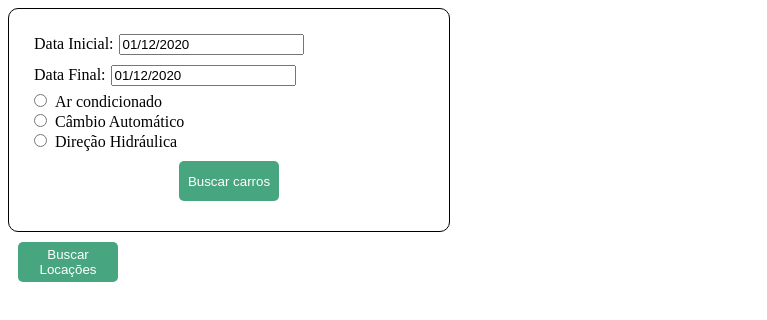
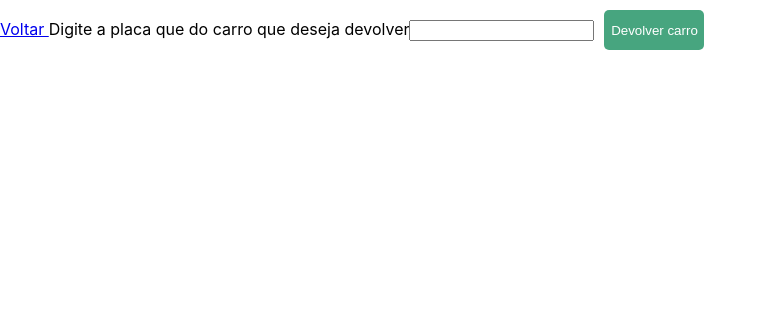
Before and after one commit to matprat/locadora-de-automoveis, a React (Create React App) app in the folder frontreact/: page /ReturnACar in a window 1280 px wide. Shown: the top 320 px of the page, without its empty margins (0-767 px from the left). Built offline with nearby package versions, Linux system fonts and the light colour scheme.

Commit message:
divisão de componentes e ajustes

```diff
--- a/frontreact/package.json
+++ b/frontreact/package.json
@@ -17,7 +17,9 @@
     "react": "^17.0.1",
     "react-datepicker": "^3.3.0",
     "react-dom": "^17.0.1",
-    "react-scripts": "4.0.1"
+    "react-router-dom": "^5.2.0",
+    "react-scripts": "4.0.1",
+    "styled-components": "^5.2.1"
   },
   "scripts": {
     "start": "react-scripts start",
--- a/frontreact/public/index.html
+++ b/frontreact/public/index.html
@@ -24,7 +24,7 @@
       work correctly both with client-side routing and a non-root public URL.
       Learn how to configure a non-root public URL by running `npm run build`.
     -->
-    <title>React App</title>
+    <title>Locadora de Carros</title>
   </head>
   <body>
     <noscript>You need to enable JavaScript to run this app.</noscript>
--- a/frontreact/src/App.js
+++ b/frontreact/src/App.js
@@ -1,16 +1,13 @@
-import React, { useEffect, useState } from "react";
-import "react-datepicker/dist/react-datepicker.css";
-import { registerLocale, setDefaultLocale } from "react-datepicker";
-import pt from "date-fns/locale/pt-BR";
-import FindCars from "./Components/FindCars";
-import ListRentals from "./Components/ListRentals";
-registerLocale("pt", pt);
-
+import React from "react";
+import Routes from "./routes";
+import { BrowserRouter } from "react-router-dom";
+import "./styles.css";
 function App() {
   return (
     <div className="App">
-      <FindCars />
-      <ListRentals />
+      <BrowserRouter>
+        <Routes />
+      </BrowserRouter>
     </div>
   );
 }
--- a/frontreact/src/Components/FindCars/index.js
+++ b/frontreact/src/Components/FindCarsAndRental/index.js
@@ -1,4 +1,5 @@
-import React, { useState, useEffect } from "react";
+import React, { useState } from "react";
+import { Link } from "react-router-dom";
 import "./styles.css";
 import api from "../../services/api";
 import DatePicker from "react-datepicker";
@@ -25,7 +26,7 @@ function FindCars() {
 
     api
       .get(
-        `carros-disponiveis/?inicioLocacao.dia=${initalDay}&inicioLocacao.mes=${initialMonth}&inicioLocacao.ano=${initialYear}&fimLocacao.dia=${finalDay}&fimLocacao.mes=${finalMonth}&fimLocacao.ano=${finalYear}&arcondicionado=${containsAr}&direcao=${containsDirecao}&cambio=${containsCambio}`
+        `carros-disponiveis?inicioLocacao.dia=${initalDay}&inicioLocacao.mes=${initialMonth}&inicioLocacao.ano=${initialYear}&fimLocacao.dia=${finalDay}&fimLocacao.mes=${finalMonth}&fimLocacao.ano=${finalYear}&arcondicionado=${containsAr}&direcao=${containsDirecao}&cambio=${containsCambio}`
       )
       .then((response) => {
         if (response.data) {
@@ -79,7 +80,8 @@ function FindCars() {
       );
   };
   return (
-    <div class="container">
+    <div className="container">
+      <Link to="/">Voltar </Link>
       <div className="date">
         <label>Data Inicial:</label>
         <DatePicker
@@ -155,7 +157,7 @@ function FindCars() {
                   currency: "BRL",
                 })}
               </span>
-              <button onClick={() => rentalCar(car)}>Locar Carro</button>
+              <button onClick={() => rentalCar(car)}>Locar carro</button>
             </div>
           ))}
       </div>
--- a/frontreact/src/Components/FindCars/styles.css
+++ b/frontreact/src/Components/FindCarsAndRental/styles.css
@@ -1,7 +1,7 @@
 .container {
   display: flex;
   flex-direction: column;
-  border: 1px solid black;
+  /* border: 1px solid black; */
   border-radius: 10px;
   padding: 20px;
   max-width: 400px;
--- a/frontreact/src/Components/ListRentals/index.js
+++ b/frontreact/src/Components/ListRentals/index.js
@@ -1,5 +1,7 @@
 import React, { useState } from "react";
 import api from "../../services/api";
+import { Link } from "react-router-dom";
+import { useEffect } from "react";
 
 function ListRentals() {
   const [rentals, setRentals] = useState([]);
@@ -19,11 +21,16 @@ function ListRentals() {
     );
   };
 
+  useEffect(() => {
+    loadRentals();
+  }, []);
+
   return (
     <div>
-      <button onClick={loadRentals}>Buscar Locações</button>
-      {rentals &&
-        rentals.map((rental) => (
+      <Link to="/">Voltar </Link>
+
+      {rentals.length
+        ? rentals.map((rental) => (
             <div className="card">
               <span>
                 {rental.arCondicionado && "Ar Condicionado;"}
@@ -58,7 +65,8 @@ function ListRentals() {
                 {rental.fimLocacao.ano}
               </span>
             </div>
-        ))}
+          ))
+        : "Nenhuma locação"}
     </div>
   );
 }
--- /dev/null
+++ b/frontreact/src/Components/Main/index.js
@@ -0,0 +1,17 @@
+import React from "react";
+import { Container, Content, Card, Title } from "./styles";
+
+function Main() {
+  return (
+    <Container>
+      <Title>Escolha uma das opções abaixo:</Title>
+      <Content>
+        <Card to="/RentACar"> Alugar um Carro</Card>
+        <Card to="/ListRentals"> Listar Aluguéis</Card>
+        <Card to="/ReturnACar"> Devolver carro</Card>
+      </Content>
+    </Container>
+  );
+}
+
+export default Main;
--- /dev/null
+++ b/frontreact/src/Components/Main/styles.js
@@ -0,0 +1,31 @@
+import styled from "styled-components";
+import { Link } from "react-router-dom";
+
+export const Container = styled.div`
+  display: flex;
+  flex-direction: column;
+  justify-content: center;
+  align-items: center;
+  width: 100%;
+  height: 100vh;
+`;
+
+export const Content = styled.div`
+  display: flex;
+  justify-content: space-between;
+  padding: 50px;
+`;
+
+export const Card = styled(Link)`
+  display: flex;
+  justify-content: center;
+  align-items: center;
+  width: 200px;
+  height: 200px;
+  background-color: #d3d3d3;
+  color: #fff;
+  margin: 5px;
+  text-decoration: none;
+`;
+
+export const Title = styled.h1``;
--- a/frontreact/src/Components/ReturnCar/index.js
+++ b/frontreact/src/Components/ReturnCar/index.js
@@ -1,13 +1,33 @@
 import React from "react";
 import { useState } from "react";
+import api from "../../services/api";
+import { Link } from "react-router-dom";
 
 function ReturnCar() {
   const [placa, setPlaca] = useState("");
 
+  const returnACar = () => {
+    api.post(`/devolve-carro`, { placa }).then(
+      (response) => {
+        if (response.data) {
+          alert(`O carro de placa ${placa} foi devolvido.`);
+        } else {
+          alert("Carro não existe ou ocorreu um erro com o serviço.");
+        }
+      },
+      (error) => {
+        alert("Ocorreu um erro ao tentar realizar o serviço.");
+      }
+    );
+  };
+
   return (
     <div>
+      <Link to="/">Voltar </Link>
+
       <span>Digite a placa que do carro que deseja devolver</span>
       <input value={placa} onChange={(event) => setPlaca(event.target.value)} />
+      <button onClick={returnACar}>Devolver carro</button>
     </div>
   );
 }
--- /dev/null
+++ b/frontreact/src/routes/index.js
@@ -0,0 +1,18 @@
+import React from "react";
+import { Switch, Route } from "react-router-dom";
+import FindCarsAndRental from "../Components/FindCarsAndRental";
+import ListRentals from "../Components/ListRentals";
+import Main from "../Components/Main";
+import ReturnCar from "../Components/ReturnCar";
+function Routes() {
+  return (
+    <Switch>
+      <Route path={"/"} exact component={Main} />
+      <Route path={"/RentACar"} component={FindCarsAndRental} />
+      <Route path={"/ListRentals"} component={ListRentals} />
+      <Route path={"/ReturnACar"} component={ReturnCar} />
+    </Switch>
+  );
+}
+
+export default Routes;
--- /dev/null
+++ b/frontreact/src/styles.css
@@ -0,0 +1,13 @@
+body {
+  margin: 0;
+  font-family: -apple-system, BlinkMacSystemFont, "Segoe UI", "Roboto", "Oxygen",
+    "Ubuntu", "Cantarell", "Fira Sans", "Droid Sans", "Helvetica Neue",
+    sans-serif;
+  -webkit-font-smoothing: antialiased;
+  -moz-osx-font-smoothing: grayscale;
+}
+
+code {
+  font-family: source-code-pro, Menlo, Monaco, Consolas, "Courier New",
+    monospace;
+}
```
Also changed, not shown: 2 other files (tests, documents, lock files or other folders). Lines whose indentation alone changed are shown as unchanged.
